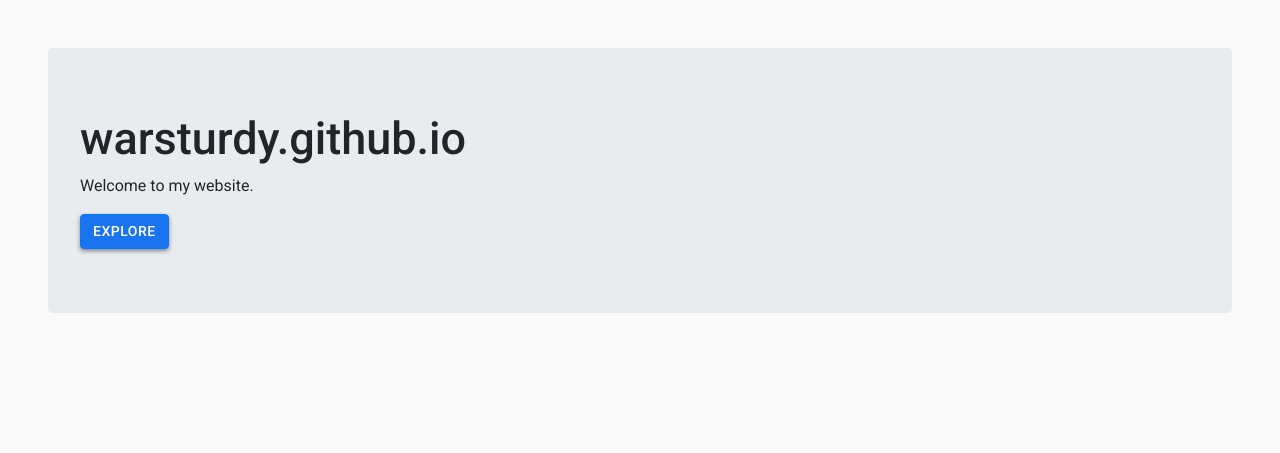
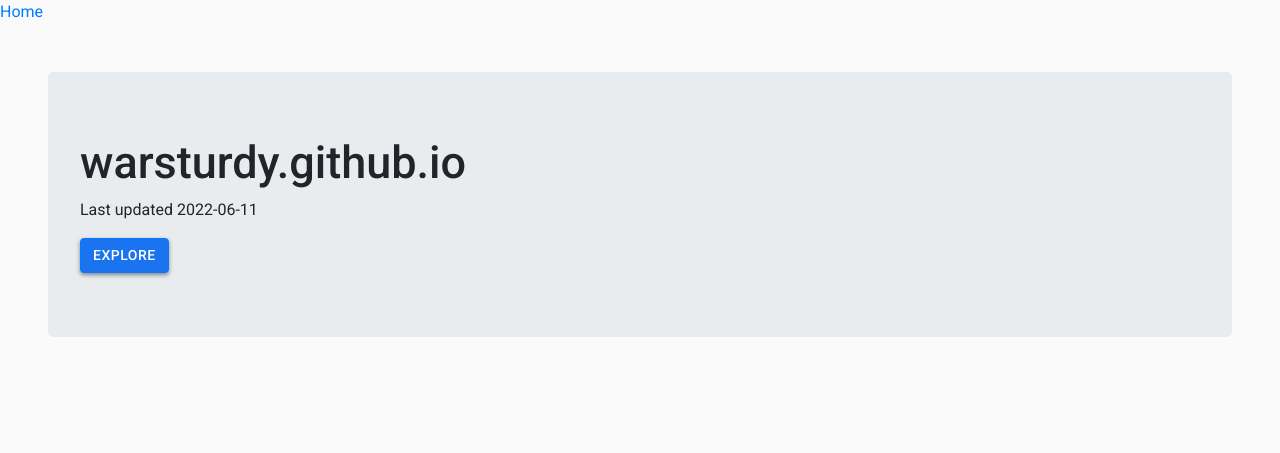
Before and after one commit to Longfields/longfields.github.io, a plain HTML site: page index.html in a window 1280 px wide. Shown: the top 453 px of the page. Drawn offline with nearby package versions, Linux system fonts and the light colour scheme.

Commit message:
Update index.html

```diff
--- a/index.html
+++ b/index.html
@@ -45,13 +45,13 @@
     </head>
     <body>
         <nav>
-
+            <a href="index.html">Home</a>
         </nav>
         <div class="scene" id="page-1">
             <div class="jumbotron p-9 m-5">
                 <h1>warsturdy.github.io</h1>
 
-                <p>Welcome to my website.</p>
+                <p>Last updated 2022-06-11</p>
 
                 <button class="btn-primary btn">Explore</button>
             </div>
```
